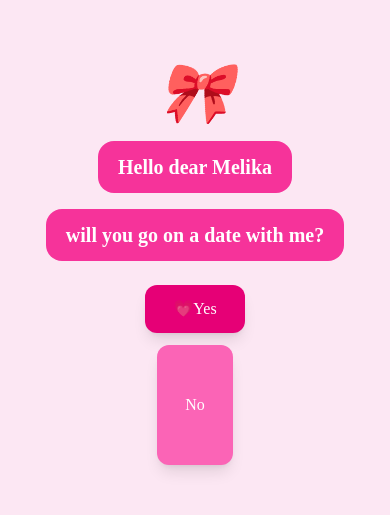
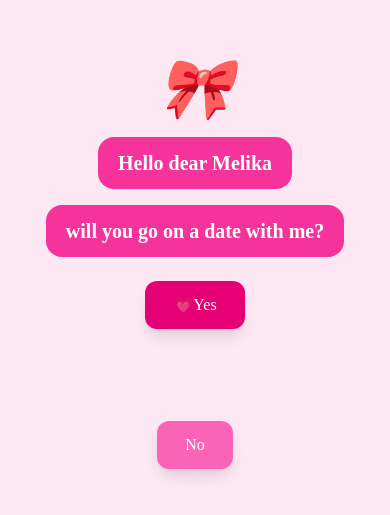
Before and after one commit to Hemo364/date-proposal, a React (Vite) app: page / in a window 390 px wide. Shown: the part 157-672 px from the top of the page. Built offline with nearby package versions, Linux system fonts and the light colour scheme; a web font is replaced by a local one.

Commit message:
Fix No button escape on first tap (mobile)

```diff
--- a/src/DateProject/AppDate.jsx
+++ b/src/DateProject/AppDate.jsx
@@ -97,7 +97,7 @@ const AppDate = () => {
           onMouseEnter={moveNo}
           onPointerEnter={moveNo}
           onPointerDown={moveNo}
-          className={`bg-pink-400 text-white px-7 py-12 rounded-xl shadow-lg transition-all duration-150 ${
+          className={`bg-pink-400 text-white px-7 py-3 mt-20 rounded-xl shadow-lg transition-all duration-150 ${
             noPos ? "absolute" : ""
           }`}
           style={
```
